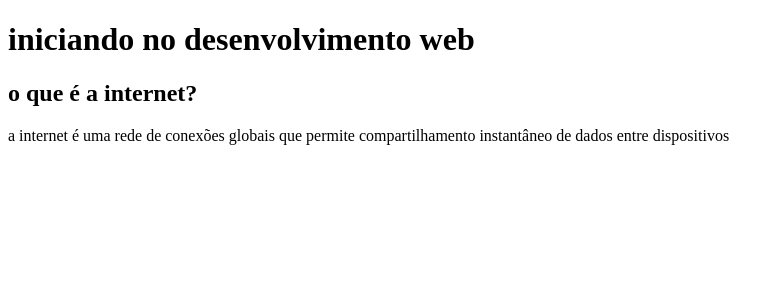
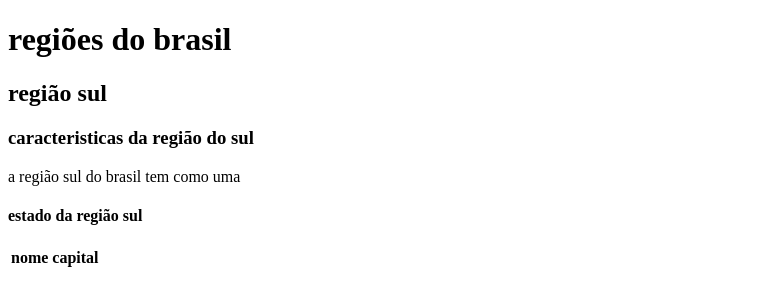
Before and after one commit to reverberaInformatica/projeto_israel, a plain HTML site: page index.html in a window 1280 px wide. Shown: the whole page, without its empty margins (0-784 px from the left). Drawn offline with Linux system fonts and the light colour scheme.

Commit message:
commit feito por juliano

```diff
--- a/index.html
+++ b/index.html
@@ -1,17 +1,23 @@
+
 <!DOCTYPE html>
-<html>
+<html lang="pt-BR">
 <head>
-    <title>iniciando no desenvolvimento web </title>
+    <meta charset="UTF-8">
+    <meta name="viewport" content="width=device-width, initial-scale=1.0">
+    <title> região sul </title>
 </head>
-
 <body>
-
-    <h1>iniciando no desenvolvimento web</h1>
-    <h2> o que é a internet?</h2>
-    <p> a internet é uma rede de conexões globais que permite compartilhamento instantâneo de dados entre dispositivos
-
-
+    <h1>regiões do brasil </h1>
+    <h2> região sul </h2>
+    <h3> caracteristicas da região do sul </h3>
+  <p>a região sul do brasil tem como uma  </p>
+  <h4> estado da região sul </h4>
+  <table>
+<tr>
+    <th> nome </th>
+    <th> capital </th>
+</tr>
+  </table>
 
 </body>
-
 </html>
```
Also changed, not shown: pagina.html (added, +17 -0 lines).
